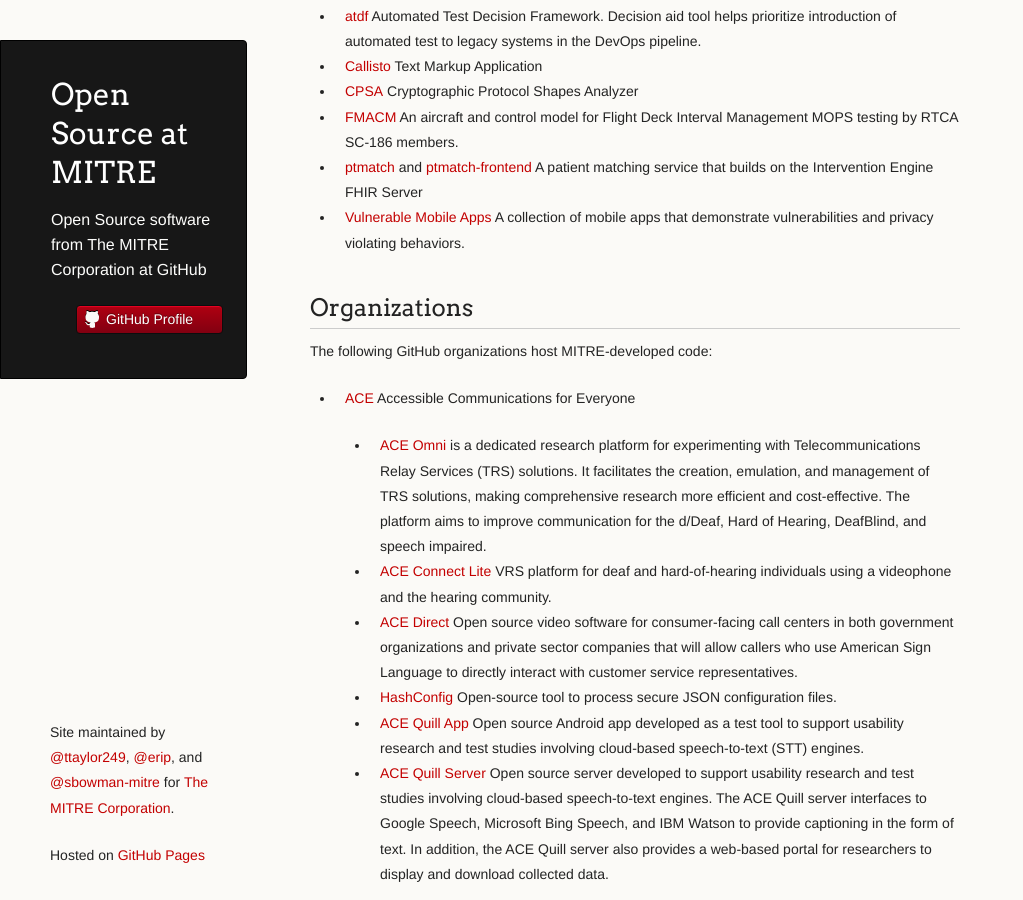
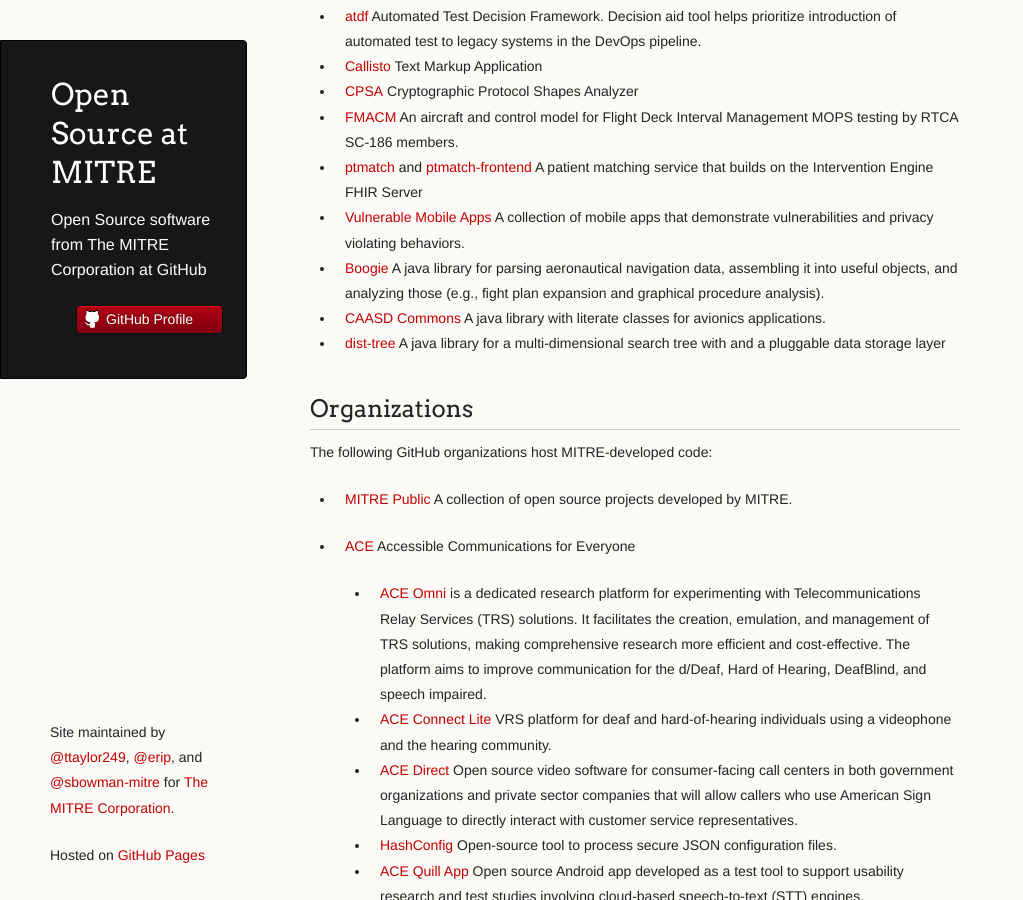
Before and after one commit to mitre/mitre.github.io, a Jekyll site: the page built from index.md, in a window 1280 px wide and 900 px high, scrolled down 426 px. Shown: the whole window, without its empty margins (0-1023 px from the left). Built offline with Jekyll 4.4.1, drawn with Linux system fonts in a browser that asks for light colours.

Commit message:
mitre-public info

```diff
--- a/index.md
+++ b/index.md
@@ -29,10 +29,15 @@
 * [FMACM](https://github.com/mitre/fmacm) An aircraft and control model for Flight Deck Interval Management MOPS testing by RTCA SC-186 members.
 * [ptmatch](https://github.com/mitre/ptmatch) and [ptmatch-frontend](https://github.com/mitre/ptmatch-frontend) A patient matching service that builds on the Intervention Engine FHIR Server
 * [Vulnerable Mobile Apps](https://mitre.github.io/vulnerable-mobile-apps/) A collection of mobile apps that demonstrate vulnerabilities and privacy violating behaviors.
+* [Boogie](https://github.com/mitre-public/boogie) A java library for parsing aeronautical navigation data, assembling it into useful objects, and analyzing those (e.g., fight plan expansion and graphical procedure analysis).
+* [CAASD Commons](https://github.com/mitre-public/commons) A java library with literate classes for avionics applications.
+* [dist-tree](https://github.com/mitre-public/dist-tree) A java library for a multi-dimensional search tree with and a pluggable data storage layer
 
 ## Organizations
 
 The following GitHub organizations host MITRE-developed code:
+
+* [MITRE Public](https://github.com/mitre-public) A collection of open source projects developed by MITRE.
 
 * [ACE](https://github.com/mitrefccace) Accessible Communications for Everyone
 
```
